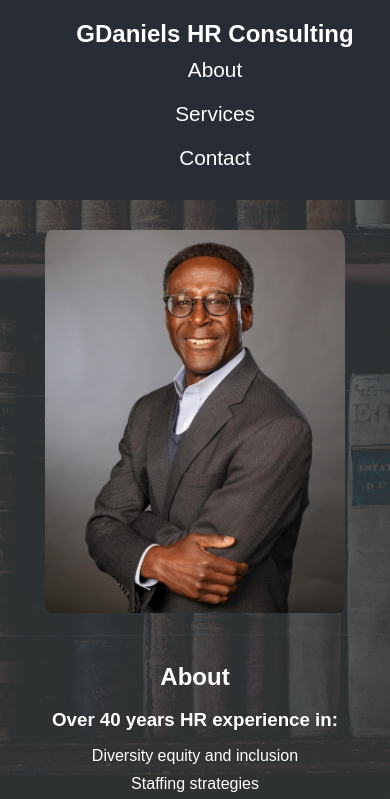
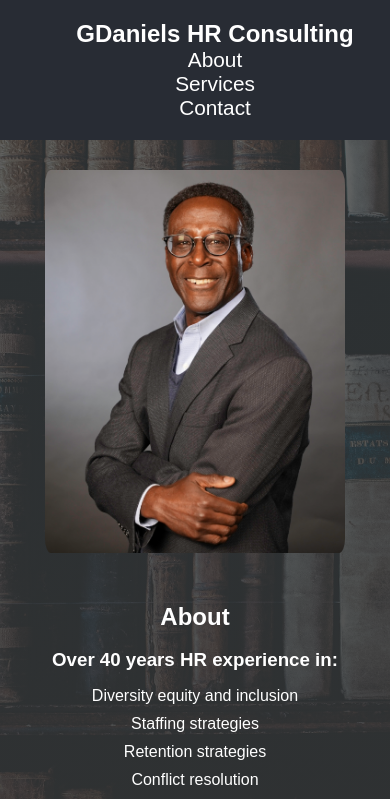
Before and after one commit to ed55567/gdanielshrconsulting, a React (Create React App) app: page / in a window 390 px wide. Shown: the top 799 px of the page. Built offline with nearby package versions, Linux system fonts and the light colour scheme.

Commit message:
added new margins

```diff
--- a/src/App.css
+++ b/src/App.css
@@ -122,7 +122,7 @@ footer {
   }
 
   nav ul li {
-    margin: 10px 0;
+    margin: auto;
     text-align: center;
   }
 
```
